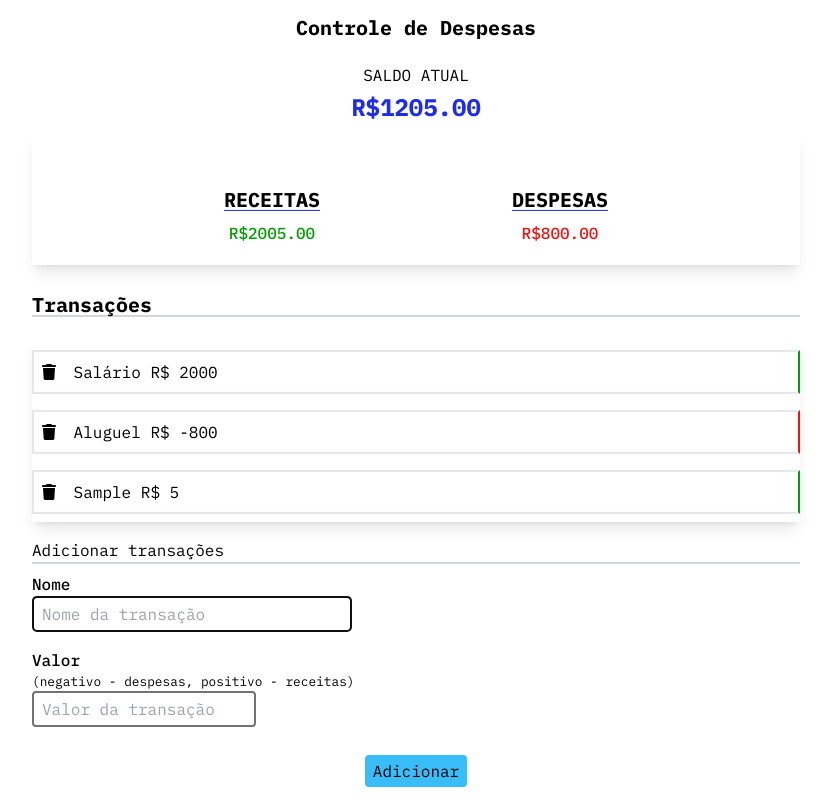
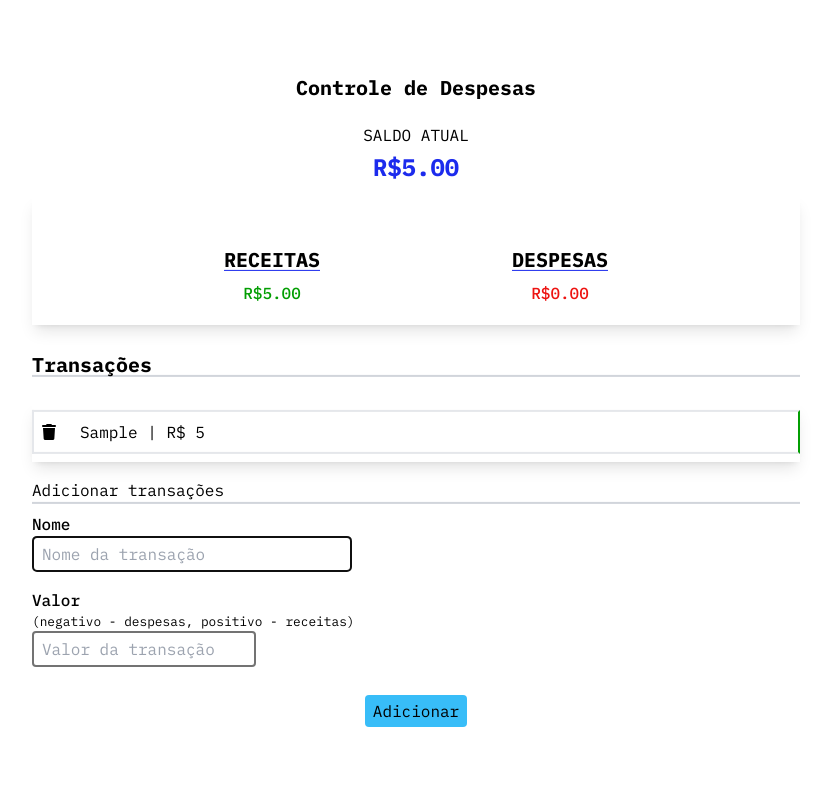
Before and after one commit to ezequielFaustino/income-expenses, a website: page index.html in a window 1280 px wide. Both pictures are taken after typing "Sample", "5" into the empty fields and a click on the input "Adicionar". Shown: the whole page, without its empty margins (224-1055 px from the left). Drawn offline with Linux system fonts and the light colour scheme.

Commit message:
add elemento button pelo metodo createElement

```diff
--- a/public/app.js
+++ b/public/app.js
@@ -1,4 +1,3 @@
-
 const balanceDisplay = document.querySelector('[data-js="balance"]')
 const moneyPlusDisplay = document.querySelector('[data-js="money-plus"]')
 const moneyMinusDisplay = document.querySelector('[data-js="money-minus"]')
@@ -7,34 +6,36 @@ const transactionInput = document.querySelector('[data-js="text"]')
 const amountInput = document.querySelector('[data-js="amount"]')
 const transactionsUl = document.querySelector('[data-js="transactions-list"]')
 
-let transactions = [
-  { id: 1, name: 'Salário', amount: 2000 },
-  { id: 2, name: 'Aluguel', amount: -800 }
-]
+let transactions = []
 
-const removeTransaction = ID => {
-  transactions = transactions.filter(id => id !== ID)
-  console.log(transactions)
+// const removeTransaction = ID => {
+//   transactions = transactions.filter(id => id !== ID)
+//   console.log(transactions)
 
-}
+// }
 
 const addTransactionIntoDom = ({ amount, name, id }) => {
   const CSSClass = amount < 0 ? 'minus' : 'plus'
   const operator = amount > 0 ? '' : '-'
   const amountWithoutOperator = Math.abs(amount)
   const li = document.createElement('li')
+  li.dataset.id = `${id}`
   li.classList.add(CSSClass)
   li.classList.add('border-2')
   li.classList.add('border-b-indigo-500')
 
-  li.innerHTML = `
-    <button class='delete-btn' onclick="alert(${id})">
-      <i class="fa-solid fa-trash"></i>
-    </button>
-    ${name} R$ ${operator}${amountWithoutOperator}
-  `
+  const button = document.createElement('button')
+  button.classList.add('delete-btn')
+  button.dataset.trash = `${id}`
+  button.innerHTML = `<i class="fa-solid fa-trash"></i>`
+  li.appendChild(button)
+
+  const span = document.createElement('span')
+  span.textContent = `${name} | R$ ${operator}${amountWithoutOperator}`
+  li.appendChild(span)
+
   const fragment = document.createDocumentFragment()
-  fragment.append(li)
+  fragment.appendChild(li)
   transactionsUl.append(fragment)
 }
 
--- a/src/layouts/layouts.css
+++ b/src/layouts/layouts.css
@@ -75,6 +75,11 @@ ul[data-js="transactions-list"] {
     padding: .5em 0;
     margin: .5em 0;
     user-select: none;
+
+    & span {
+      margin-left: 1em;
+
+    }
   }
 
   & li.plus {
@@ -91,6 +96,7 @@ ul[data-js="transactions-list"] {
 
     & li {
       pointer-events: none;
+      margin-left: .75em;
     }
   }
 }
```
Also changed, not shown: public/style.css.
